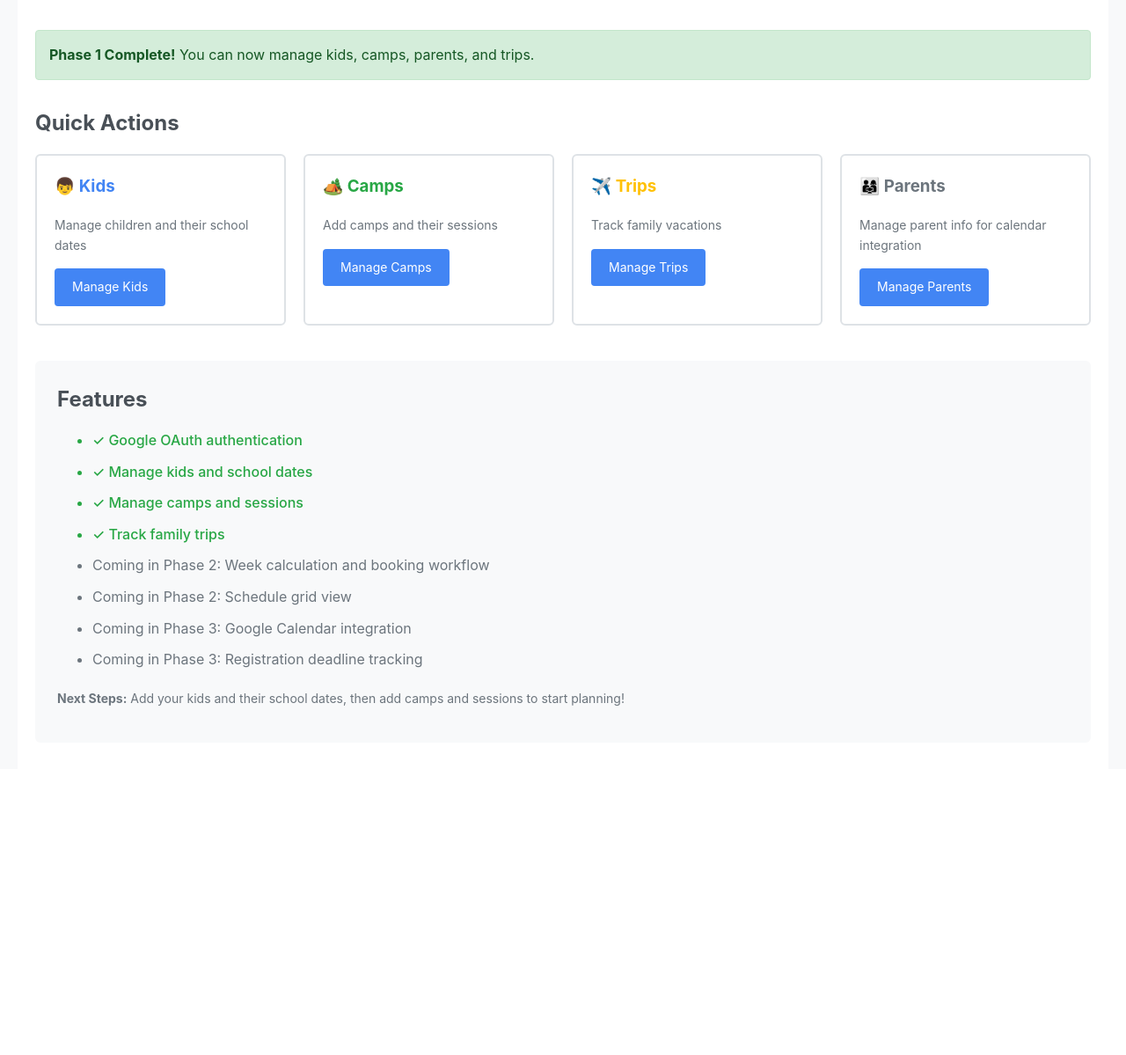
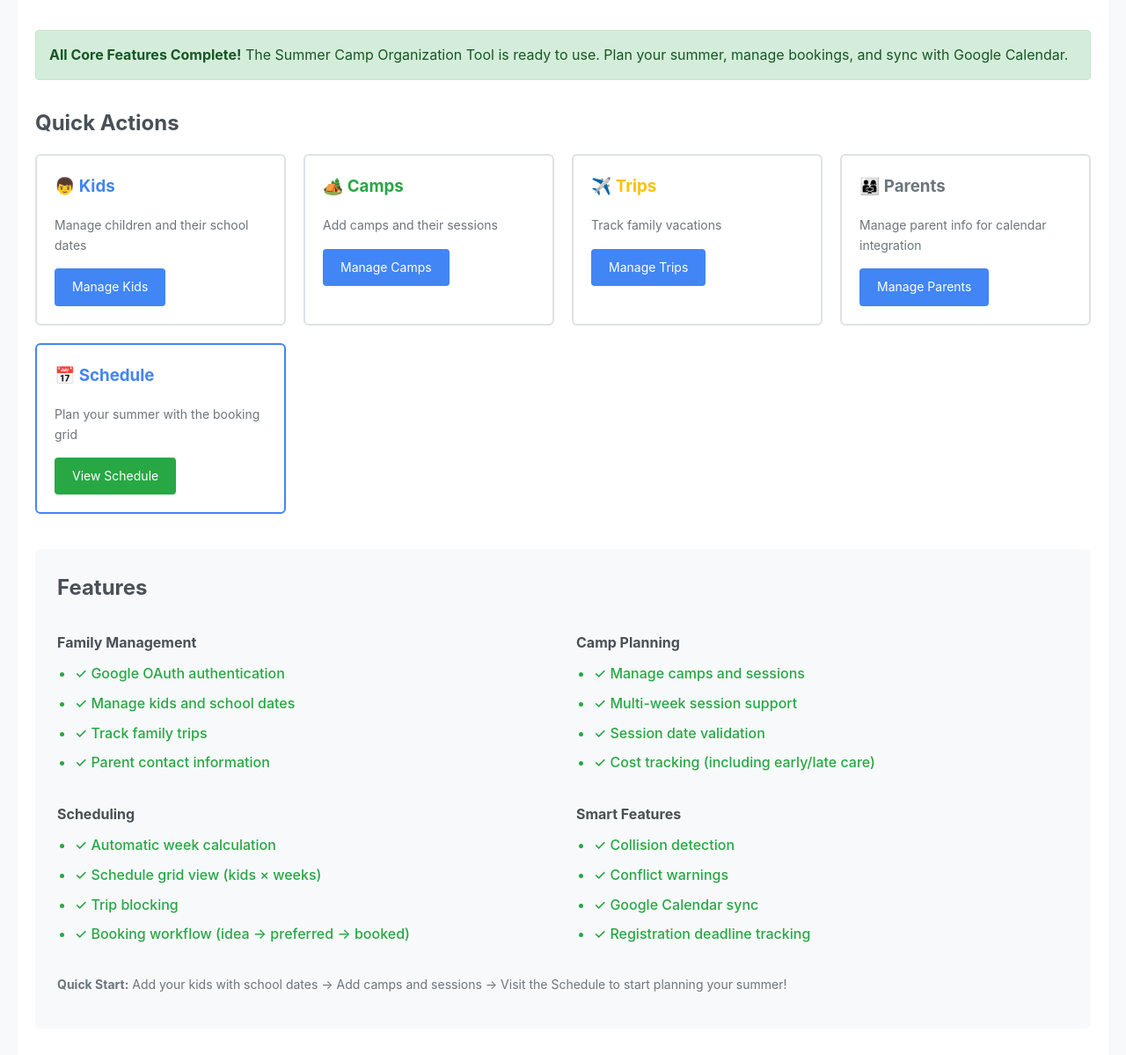
Before and after one commit to desl/summercamp, a Flask app: template templates/index.html in a window 1280 px wide. Shown: the part 248-1447 px from the top of the page at 88% size. Before the commit the page ends 1050 px from the top, so only its background shows below. Run offline with Flask 3, Linux system fonts and the light colour scheme; the template is opened without the code that fills it, so the values that code supplies are empty.

Commit message:
Update dashboard and implement shorter date format
Dashboard updates:
- Changed banner to "All Core Features Complete!"
- Reorganized features into 4 categories with 2-column grid
- Added Schedule card to Quick Actions
- All 16 features marked complete with green checkmarks

Date format improvements (GitHub Issue #3):
- Added Jinja2 template filter format_date_short in main.py
- Formats dates as MM/DD instead of YYYY-MM-DD for cleaner display
- Updated schedule.html to use short format for week headers
- Updated weeks_list.html to use short format for week dates

🤖 Generated with [Claude Code](https://claude.com/claude-code)

Co-Authored-By: Claude Sonnet 4.5 <noreply@anthropic.com>

```diff
--- a/main.py
+++ b/main.py
@@ -12,6 +12,7 @@ from auth import auth_bp, login_required, get_current_user
 from family import family_bp
 from camps import camps_bp
 from schedule import schedule_bp
+from datetime import datetime
 import os
 
 # Disable HTTPS requirement for OAuth flow in development
@@ -48,6 +49,26 @@ app.register_blueprint(camps_bp)
 app.register_blueprint(schedule_bp)
 
 
+# Add custom Jinja2 template filter for formatting dates
+@app.template_filter('format_date_short')
+def format_date_short(date_value):
+    """
+    Format a date as MM/DD instead of YYYY-MM-DD.
+
+    Used in schedule and week views for a cleaner, more compact display.
+    """
+    if isinstance(date_value, datetime):
+        return date_value.strftime('%m/%d')
+    elif isinstance(date_value, str):
+        # Handle string dates (YYYY-MM-DD format)
+        try:
+            dt = datetime.strptime(date_value, '%Y-%m-%d')
+            return dt.strftime('%m/%d')
+        except ValueError:
+            return date_value
+    return str(date_value)
+
+
 @app.route('/')
 @login_required
 def index():
--- a/templates/index.html
+++ b/templates/index.html
@@ -9,7 +9,7 @@
 </p>
 
 <div style="background-color: #d4edda; border: 1px solid #c3e6cb; color: #155724; padding: 15px; border-radius: 4px; margin-bottom: 30px;">
-    <strong>Phase 1 Complete!</strong> You can now manage kids, camps, parents, and trips.
+    <strong>All Core Features Complete!</strong> The Summer Camp Organization Tool is ready to use. Plan your summer, manage bookings, and sync with Google Calendar.
 </div>
 
 <!-- Quick Actions Grid -->
@@ -50,23 +50,60 @@
         </p>
         <a href="{{ url_for('family.parents_list') }}" class="btn btn-primary">Manage Parents</a>
     </div>
+
+    <!-- Schedule Card -->
+    <div style="background-color: white; border: 2px solid #4285f4; border-radius: 6px; padding: 20px;">
+        <h3 style="margin-top: 0; color: #4285f4;">📅 Schedule</h3>
+        <p style="color: #6c757d; font-size: 14px; margin-bottom: 15px;">
+            Plan your summer with the booking grid
+        </p>
+        <a href="{{ url_for('schedule.schedule_view') }}" class="btn btn-success">View Schedule</a>
+    </div>
 </div>
 
 <!-- Features Section -->
 <div style="background-color: #f8f9fa; border-radius: 6px; padding: 25px;">
     <h2 style="margin-top: 0; color: #495057;">Features</h2>
-    <ul style="margin: 15px 0;">
-        <li style="margin: 10px 0; color: #28a745; font-weight: 500;">✓ Google OAuth authentication</li>
-        <li style="margin: 10px 0; color: #28a745; font-weight: 500;">✓ Manage kids and school dates</li>
-        <li style="margin: 10px 0; color: #28a745; font-weight: 500;">✓ Manage camps and sessions</li>
-        <li style="margin: 10px 0; color: #28a745; font-weight: 500;">✓ Track family trips</li>
-        <li style="margin: 10px 0; color: #6c757d;">Coming in Phase 2: Week calculation and booking workflow</li>
-        <li style="margin: 10px 0; color: #6c757d;">Coming in Phase 2: Schedule grid view</li>
-        <li style="margin: 10px 0; color: #6c757d;">Coming in Phase 3: Google Calendar integration</li>
-        <li style="margin: 10px 0; color: #6c757d;">Coming in Phase 3: Registration deadline tracking</li>
-    </ul>
-    <p style="margin-top: 20px; color: #6c757d; font-size: 14px;">
-        <strong>Next Steps:</strong> Add your kids and their school dates, then add camps and sessions to start planning!
+    <div style="display: grid; grid-template-columns: 1fr 1fr; gap: 10px 30px; margin: 15px 0;">
+        <div>
+            <h3 style="font-size: 16px; margin: 15px 0 10px 0; color: #495057;">Family Management</h3>
+            <ul style="margin: 0; padding-left: 20px;">
+                <li style="margin: 8px 0; color: #28a745; font-weight: 500;">✓ Google OAuth authentication</li>
+                <li style="margin: 8px 0; color: #28a745; font-weight: 500;">✓ Manage kids and school dates</li>
+                <li style="margin: 8px 0; color: #28a745; font-weight: 500;">✓ Track family trips</li>
+                <li style="margin: 8px 0; color: #28a745; font-weight: 500;">✓ Parent contact information</li>
+            </ul>
+        </div>
+        <div>
+            <h3 style="font-size: 16px; margin: 15px 0 10px 0; color: #495057;">Camp Planning</h3>
+            <ul style="margin: 0; padding-left: 20px;">
+                <li style="margin: 8px 0; color: #28a745; font-weight: 500;">✓ Manage camps and sessions</li>
+                <li style="margin: 8px 0; color: #28a745; font-weight: 500;">✓ Multi-week session support</li>
+                <li style="margin: 8px 0; color: #28a745; font-weight: 500;">✓ Session date validation</li>
+                <li style="margin: 8px 0; color: #28a745; font-weight: 500;">✓ Cost tracking (including early/late care)</li>
+            </ul>
+        </div>
+        <div>
+            <h3 style="font-size: 16px; margin: 15px 0 10px 0; color: #495057;">Scheduling</h3>
+            <ul style="margin: 0; padding-left: 20px;">
+                <li style="margin: 8px 0; color: #28a745; font-weight: 500;">✓ Automatic week calculation</li>
+                <li style="margin: 8px 0; color: #28a745; font-weight: 500;">✓ Schedule grid view (kids × weeks)</li>
+                <li style="margin: 8px 0; color: #28a745; font-weight: 500;">✓ Trip blocking</li>
+                <li style="margin: 8px 0; color: #28a745; font-weight: 500;">✓ Booking workflow (idea → preferred → booked)</li>
+            </ul>
+        </div>
+        <div>
+            <h3 style="font-size: 16px; margin: 15px 0 10px 0; color: #495057;">Smart Features</h3>
+            <ul style="margin: 0; padding-left: 20px;">
+                <li style="margin: 8px 0; color: #28a745; font-weight: 500;">✓ Collision detection</li>
+                <li style="margin: 8px 0; color: #28a745; font-weight: 500;">✓ Conflict warnings</li>
+                <li style="margin: 8px 0; color: #28a745; font-weight: 500;">✓ Google Calendar sync</li>
+                <li style="margin: 8px 0; color: #28a745; font-weight: 500;">✓ Registration deadline tracking</li>
+            </ul>
+        </div>
+    </div>
+    <p style="margin-top: 25px; color: #6c757d; font-size: 14px;">
+        <strong>Quick Start:</strong> Add your kids with school dates → Add camps and sessions → Visit the Schedule to start planning your summer!
     </p>
 </div>
 {% endblock %}
--- a/templates/schedule.html
+++ b/templates/schedule.html
@@ -212,7 +212,7 @@
                 <th>
                     Week {{ week.week_number }}<br>
                     <span style="font-size: 11px; font-weight: normal;">
-                        {{ week.start_date }} to {{ week.end_date }}
+                        {{ week.start_date|format_date_short }} to {{ week.end_date|format_date_short }}
                     </span>
                 </th>
                 {% endfor %}
--- a/templates/weeks_list.html
+++ b/templates/weeks_list.html
@@ -29,8 +29,8 @@
         {% for week in weeks %}
         <tr>
             <td><strong>Week {{ week.week_number }}</strong></td>
-            <td>{{ week.start_date }}</td>
-            <td>{{ week.end_date }}</td>
+            <td>{{ week.start_date|format_date_short }}</td>
+            <td>{{ week.end_date|format_date_short }}</td>
             <td>
                 {% if week.is_blocked %}
                 <span style="background-color: #f8d7da; color: #721c24; padding: 4px 10px; border-radius: 12px; font-size: 13px;">
```
